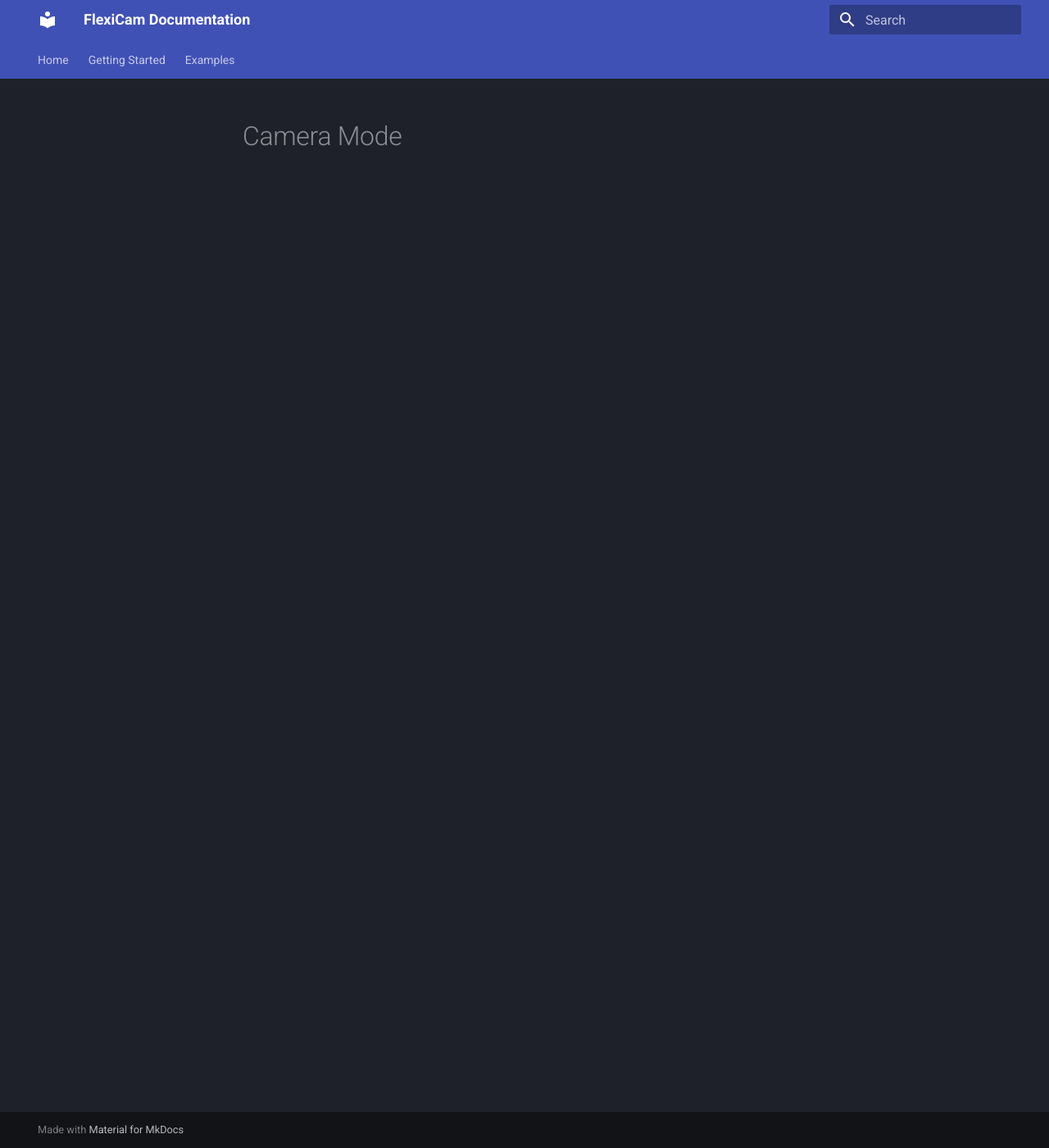
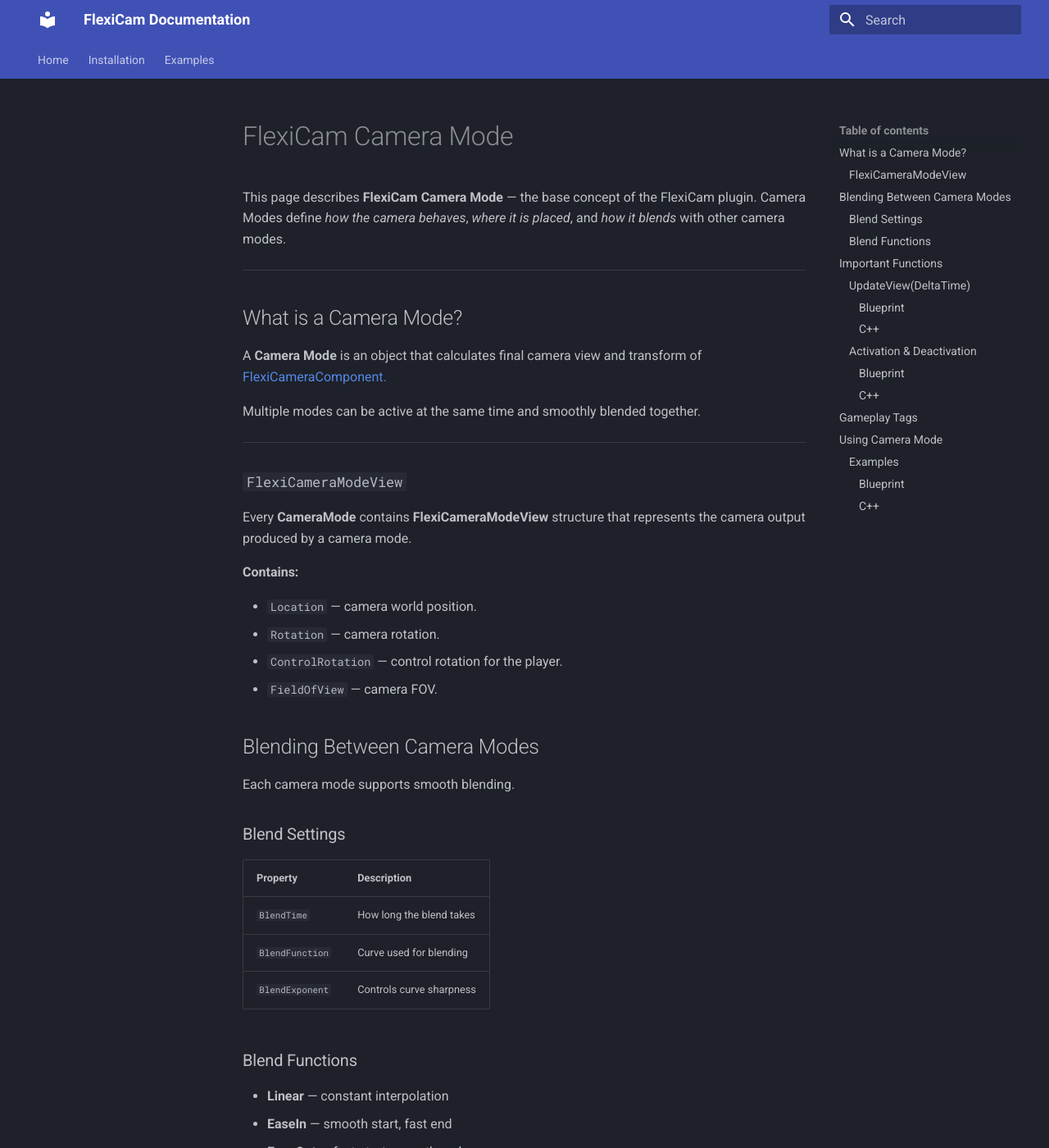
Before and after one commit to egorkapk/flexicam-docs, an MkDocs documentation site: the page built from docs/camera-mode.md, in a window 1280 px wide and 1400 px high. Shown: the whole window at 82% size. Built offline with MkDocs 1.6.1 and Material for MkDocs 9.7.7, drawn with Linux system fonts in a browser that asks for light colours; some of the changed text lies outside the part shown.

Commit message:
CameraMode is ready

````diff
--- a/docs/camera-mode.md
+++ b/docs/camera-mode.md
@@ -1 +1,124 @@
-# Camera Mode
+# FlexiCam Camera Mode
+
+This page describes **FlexiCam Camera Mode** — the base concept of the FlexiCam plugin. Camera Modes define *how the camera behaves*, *where it is placed*, and *how it blends* with other camera modes.
+
+---
+
+## What is a Camera Mode?
+
+A **Camera Mode** is an object that calculates final camera view and transform of [FlexiCameraComponent.](camera-component.md)
+
+Multiple modes can be active at the same time and smoothly blended together.
+
+---
+
+### `FlexiCameraModeView`
+
+Every **CameraMode** contains **FlexiCameraModeView** structure that represents the camera output produced by a camera mode.
+
+**Contains:**
+
+- `Location` — camera world position.
+- `Rotation` — camera rotation.
+- `ControlRotation` — control rotation for the player.
+- `FieldOfView` — camera FOV.
+
+## Blending Between Camera Modes
+
+Each camera mode supports smooth blending.
+
+### Blend Settings
+
+| Property | Description |
+|--------|------------|
+| `BlendTime` | How long the blend takes |
+| `BlendFunction` | Curve used for blending |
+| `BlendExponent` | Controls curve sharpness |
+
+### Blend Functions
+
+- **Linear** — constant interpolation
+- **EaseIn** — smooth start, fast end
+- **EaseOut** — fast start, smooth end
+- **EaseInOut** — smooth start and end
+
+---
+
+## Important Functions
+
+### `UpdateView(DeltaTime)`
+
+Main function where camera logic lives.
+
+Called **every frame** while the mode is active.
+
+#### Blueprint
+
+- `UpdateView(DeltaTime)`
+
+#### C++
+
+```cpp
+virtual void UpdateView(DeltaTime) override;
+```
+
+---
+
+### Activation & Deactivation
+
+Camera modes receive lifecycle events.
+
+#### Blueprint
+
+- `On Activation`
+- `On Deactivation`
+
+#### C++
+
+```cpp
+virtual void OnActivation() override;
+virtual void OnDeactivation() override;
+```
+
+Useful for:
+
+- Resetting interpolation
+- Playing camera effects
+- Debug logging
+
+---
+
+## Gameplay Tags
+
+Camera modes can expose **gameplay tags**.
+
+```cpp
+CameraTypeTags
+```
+
+These tags allow gameplay code to:
+
+- Check which camera type is active
+- Change abilities or input behavior
+
+## Using Camera Mode
+
+Inside `Update View`:
+
+- Calculate pivot location
+- Calculate camera rotation
+- Assign values to `ModeView` structure.
+
+### Examples
+
+#### Blueprint
+
+- [`ThirdPersonCameraMode`](examples/third-person-mode.md)
+- [`OverShoulderCameraMode`](examples/over-shoulder-mode.md)
+
+#### C++
+
+- [`TopDownCameraMode`](examples/top-down-mode.md)
+- [`FightingCameraMode`](examples/fighting-mode.md)
+
+---
--- a/mkdocs.yml
+++ b/mkdocs.yml
@@ -28,5 +28,5 @@
 
 nav:
   - Home: index.md
-  - Getting Started: getting-started.md
+  - Installation: installation.md
   - Examples: examples/overview.md
````
Also changed, not shown: docs/camera-component.md (added, +1 -0 lines), docs/examples/overview.md (+0 -4 lines), docs/installation.md (renamed from docs/getting-started.md).
